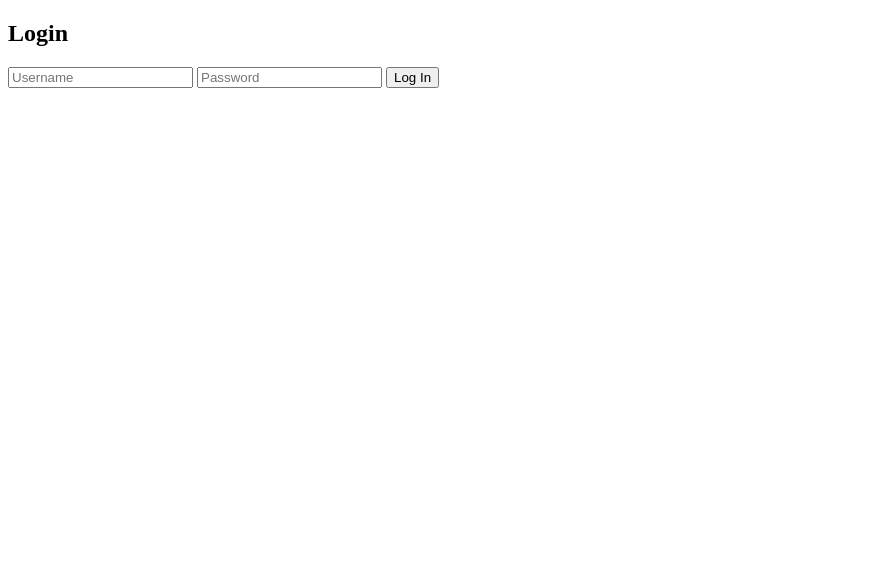
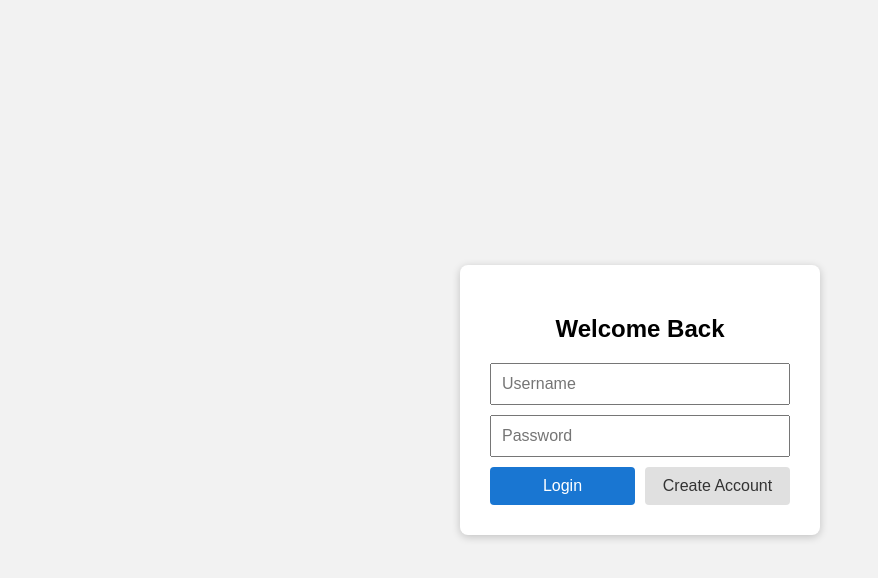
Before and after one commit to ABNER532/guide-2.0, a plain HTML site: page login page folder/index.html in a window 1280 px wide. Shown: the whole page, without its empty margins (0-878 px from the left). Drawn offline with Linux system fonts and the light colour scheme.

Commit message:
Add login form and Create Account button

```diff
--- a/login page folder/index.html
+++ b/login page folder/index.html
@@ -1,21 +1,21 @@
 <!DOCTYPE html>
 <html lang="en">
 <head>
-    <link rel="stylesheet" href="style.css" />
-    <meta charset="UTF-8" />
-    <meta name="viewport" content="width=device-width, initial-scale=1.0" />
-    <title>Login Page</title>
-    <link rel="stylesheet" href="style.css" />
+  <meta charset="UTF-8">
+  <title>Login Page</title>
+  <link rel="stylesheet" href="style.css">
 </head>
 <body>
-    <div class="login-container">
-        <h2>Login</h2>
-        <form>
-            <input type="text" placeholder="Username" required />
-            <input type="password" placeholder="Password" required />
-            <button type="submit">Log In</button>
-        </form>
-    </div>
-    <script src="script.js"></script>
+  <div class="container">
+    <h2>Welcome Back</h2>
+    <form id="loginForm">
+      <input type="text" placeholder="Username" required>
+      <input type="password" placeholder="Password" required>
+      <div class="button-group">
+        <button onclick="loginUser()" type="submit">Login</button>
+        <button onclick="location.href='signup.html'" type="button">Create Account</button>
+      </div>
+    </form>
+  </div>
 </body>
 </html>
--- a/login page folder/script.js
+++ b/login page folder/script.js
@@ -0,0 +1 @@
+document
--- a/login page folder/style.css
+++ b/login page folder/style.css
@@ -0,0 +1,63 @@
+body {
+  font-family: Arial, sans-serif;
+  background-color: #f2f2f2;
+  display: flex;
+  justify-content: center;
+  align-items: center;
+  height: 100vh;
+  margin: 0;
+}
+
+.container {
+  background-color: white;
+  padding: 30px;
+  border-radius: 8px;
+  box-shadow: 0 2px 8px rgba(0,0,0,0.2);
+  width: 300px;
+  text-align: center;
+}
+
+h2 {
+  margin-bottom: 20px;
+}
+
+form input {
+  display: block;
+  width: 100%;
+  padding: 10px;
+  margin: 10px 0;
+  font-size: 16px;
+  box-sizing: border-box;
+}
+
+.button-group {
+  display: flex;
+  justify-content: space-between;
+  gap: 10px;
+  margin-top: 10px;
+}
+
+.button-group button {
+  flex: 1;
+  padding: 10px;
+  font-size: 16px;
+  cursor: pointer;
+  border: none;
+  border-radius: 4px;
+  background-color: #1976d2;
+  color: white;
+  transition: background-color 0.3s;
+}
+
+.button-group button[type="button"] {
+  background-color: #e0e0e0;
+  color: #333;
+}
+
+.button-group button:hover {
+  background-color: #115293;
+}
+
+.button-group button[type="button"]:hover {
+  background-color: #cfcfcf;
+}
```
